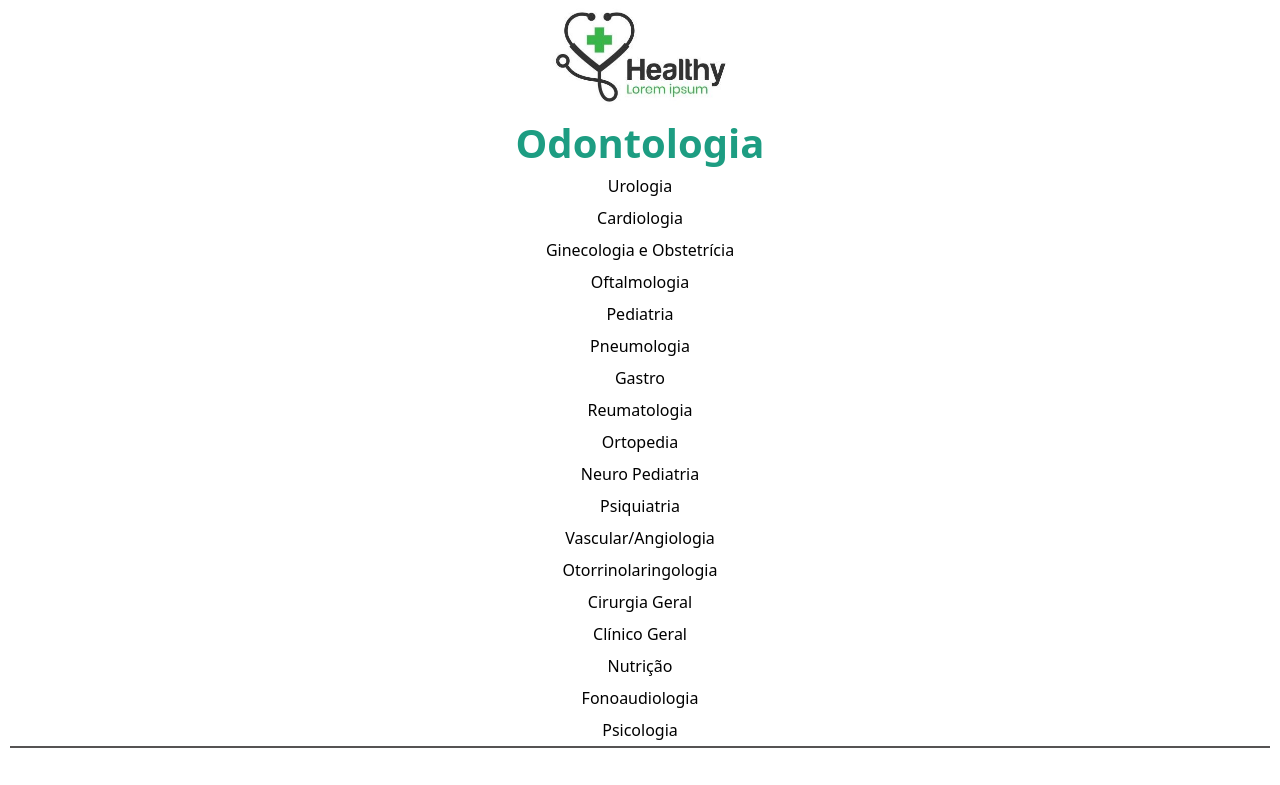
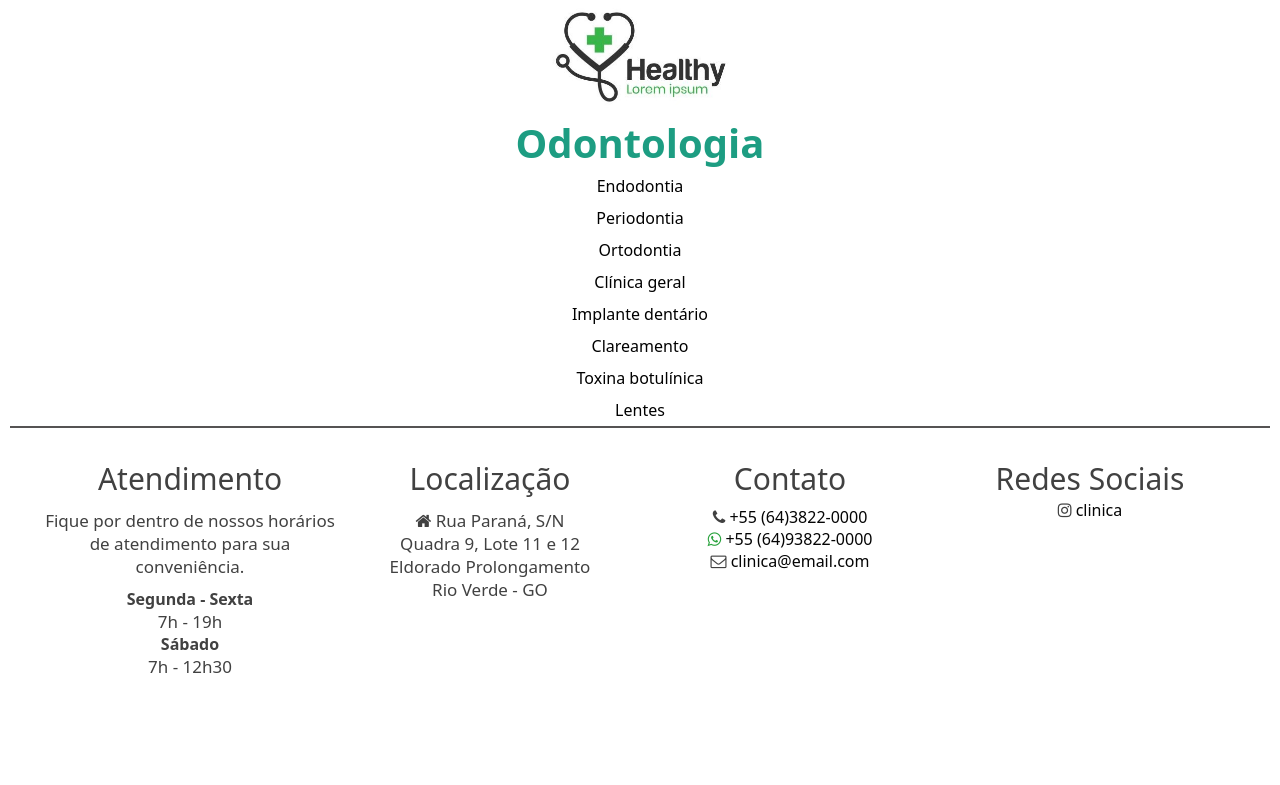
Before and after one commit to CaioNathanS/clinica-medica, a React (Create React App) app in the folder frontend/: page /odonto in a window 1280 px wide. Shown: the top 785 px of the page. Built offline with nearby package versions, Linux system fonts and the light colour scheme.

Commit message:
corrige nomenclaturas e organiza css

```diff
--- a/frontend/src/pages/AboutPage/AboutPage.css
+++ b/frontend/src/pages/AboutPage/AboutPage.css
@@ -1,3 +1,9 @@
+ .wppButton a{
+    background-color: transparent;
+}
+.wppButton a:hover{
+    background-color: transparent;
+}
 .aboutPage-title{
     padding: 0px 120px;
     color:  rgb(29, 157, 130);;
--- a/frontend/src/pages/DentistPage/DentistPage.jsx
+++ b/frontend/src/pages/DentistPage/DentistPage.jsx
@@ -4,25 +4,15 @@ import { InfoArea } from '../../components/InfoArea';
 import './DentistPage.css';
 export function DentistPage() {
 
-  const listaConsultas=[
-    'Urologia',
-    'Cardiologia',
-    'Ginecologia e Obstetrícia',
-    'Oftalmologia',
-    'Pediatria',
-    'Pneumologia',
-    'Gastro',
-    'Reumatologia',
-    'Ortopedia',
-    'Neuro Pediatria',
-    'Psiquiatria',
-    'Vascular/Angiologia',
-    'Otorrinolaringologia',
-    'Cirurgia Geral',
-    'Clínico Geral',
-    'Nutrição',
-    'Fonoaudiologia',
-    'Psicologia',
+  const listaOdontologica=[
+    'Endodontia',
+    'Periodontia',
+    'Ortodontia',
+    'Clínica geral',
+    'Implante dentário',
+   ' Clareamento',
+    'Toxina botulínica',
+    'Lentes'
   ]
 
 
@@ -32,7 +22,7 @@ export function DentistPage() {
 
       <h1 className='dentistPage-title'> Odontologia </h1>
       {
-        listaConsultas.map((element,index)=> <p className='list-row' key={index}> {element} </p>)
+        listaOdontologica.map((element,index)=> <p className='list-row' key={index}> {element} </p>)
       }
       <hr/>
       <InfoArea/>
--- a/frontend/src/pages/LandingPage/LandingPage.css
+++ b/frontend/src/pages/LandingPage/LandingPage.css
@@ -1,18 +1,34 @@
-.landingPage-Container{
 
-}
-
-.title{
-    margin-top: 40px;
-    color: rgb(27, 132, 130);
-    text-align: center;
-}
 .fa-whatsapp{
     color: rgb(40, 162, 60);
 }
-
-.teste{
+.imagem{
     max-width: 50px;
+}
+.cards {
+    padding: 0px 15px 20px 15px;
+    margin: 0 auto;
+    display: grid;
+    grid-template-columns: repeat(2, minmax(300px, 1fr));
+    gap: 1rem;
+}
+.card {
+    box-shadow: 5px 5px 5px 5px rgb(203, 199, 199);
+    border-radius: 2px;
+    font-size: 36px;
+    text-align: center;
+    color: rgb(63, 111, 124);
+    padding: 40px;
+    border: 1px solid transparent;
+}
+.card p{
+    color: rgb(65, 65, 65);
+}
+.card:hover{
+    text-decoration: underline;
+    text-decoration-color:  rgb(65, 65, 65);
+    cursor: pointer;
+    background: rgba(169, 169, 177, 0.815)
 }
 .infos{
     margin-top: 30px;
@@ -35,38 +51,6 @@ p.warning{
 .info-item p{
     font-size: 17px;
 }
-.fa-heartbeat{
-    color: rgb(177, 31, 31);
-}
-.fa-info{
-    color: rgba(53, 53, 187, 0.801);
-}
-.fa-address-book-o{
-    color: rgb(156, 108, 35);
-}
-.card {
-    box-shadow: 5px 5px 5px 5px rgb(203, 199, 199);
-    border-radius: 2px;
-    font-size: 36px;
-    text-align: center;
-    color: rgb(63, 111, 124);
-    padding: 40px;
-    border: 1px solid transparent;
-}
-.card p{
-    color: rgb(65, 65, 65);
-}
-.card:hover{
-    cursor: pointer;
-    background: rgba(169, 169, 177, 0.815)
-}
-.cards {
-    padding: 0px 15px 20px 15px;
-    margin: 0 auto;
-    display: grid;
-    grid-template-columns: repeat(2, minmax(300px, 1fr));
-    gap: 1rem;
-}
 hr{
     margin:0px 10px;
     border: 0.1px solid  rgb(85, 83, 83);;
--- a/frontend/src/pages/LandingPage/components/CardArea/Cards.jsx
+++ b/frontend/src/pages/LandingPage/components/CardArea/Cards.jsx
@@ -12,7 +12,7 @@ export function Card({title,pageRoute,imagem}) {
       tabIndex={0}
       onClick={()=>{ if(pageRoute) navigate(`${pageRoute}`)}}>
       <div className='ap'>
-          <img className='teste' src={imagem} alt='teste'/>
+          <img className='imagem' src={imagem} alt='icone'/>
       </div>
       <div>
         <p> {title} </p>
```
